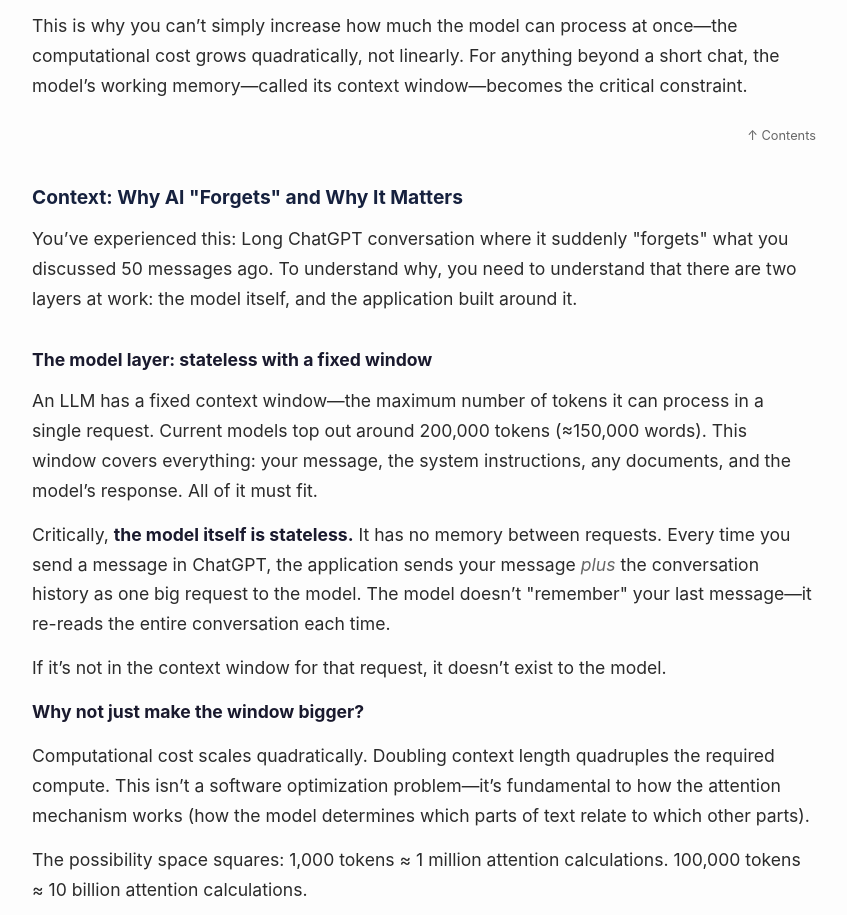
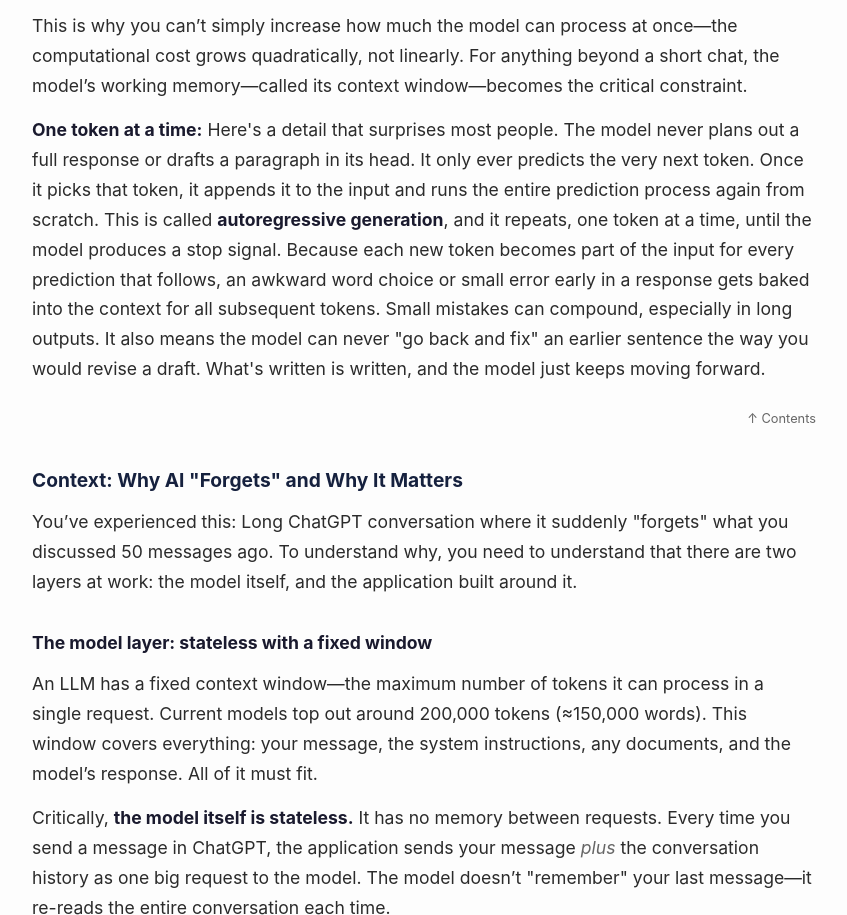
Before and after one commit to bhill00/brenllmtalk, a plain HTML site: page index.html in a window 1280 px wide. Shown: the part 5104-6019 px from the top of the page, without its empty margins (216-1063 px from the left). Drawn offline with Linux system fonts and the light colour scheme.

Commit message:
Add autoregressive loop explanation
Co-Authored-By: Claude Opus 4.6 (1M context) <noreply@anthropic.com>

```diff
--- a/index.html
+++ b/index.html
@@ -475,6 +475,19 @@ tokens, that’s 10 billion calculations.</p>
 at once—the computational cost grows quadratically, not linearly. For
 anything beyond a short chat, the model’s working memory—called its
 context window—becomes the critical constraint.</p>
+<p><strong>One token at a time:</strong> Here's a detail that surprises most
+people. The model never plans out a full response or drafts a paragraph
+in its head. It only ever predicts the very next token. Once it picks
+that token, it appends it to the input and runs the entire prediction
+process again from scratch. This is called <strong>autoregressive
+generation</strong>, and it repeats, one token at a time, until the
+model produces a stop signal. Because each new token becomes part of the
+input for every prediction that follows, an awkward word choice or small
+error early in a response gets baked into the context for all subsequent
+tokens. Small mistakes can compound, especially in long outputs. It also
+means the model can never "go back and fix" an earlier sentence the way
+you would revise a draft. What's written is written, and the model just
+keeps moving forward.</p>
 <p class="back-top"><a href="#understanding-ai-from-chatbots-to-agents">&#8593; Contents</a></p>
 <h3 id="context-why-ai-forgets-and-why-it-matters">Context: Why AI
 "Forgets" and Why It Matters</h3>
```
